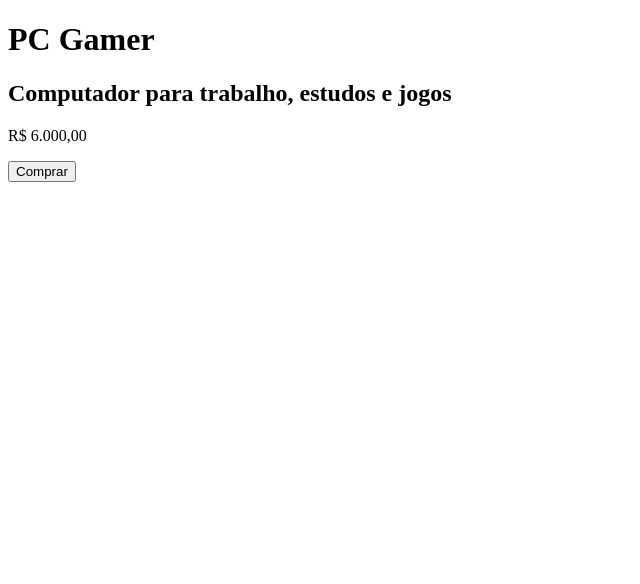
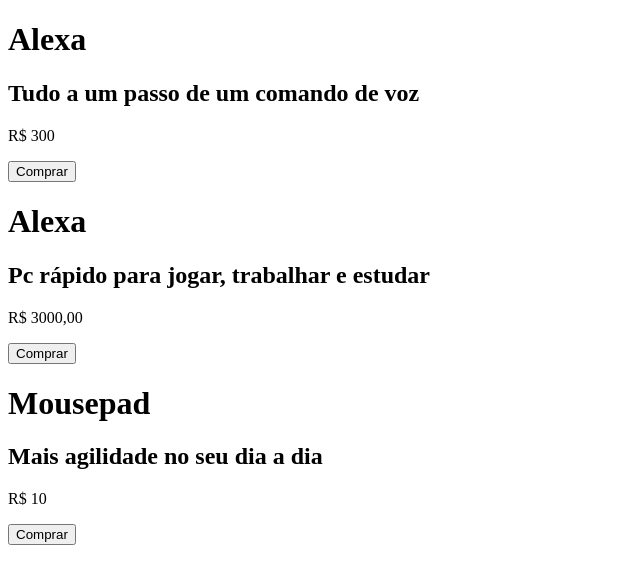
Before and after one commit to diegoddn/Aprendendo-React, a React (Vite) app in the folder projeto-react/: page / in a window 1280 px wide. Shown: the top 584 px of the page, without its empty margins (0-640 px from the left). Built offline with nearby package versions, Linux system fonts and the light colour scheme.

Commit message:
aula props

```diff
--- a/projeto-react/src/App.jsx
+++ b/projeto-react/src/App.jsx
@@ -3,7 +3,21 @@
 function App() {
   return (
     <div>
-      <CardProduto />
+      <CardProduto
+        produtoCadastrado={"Alexa"}
+        preco={"300"}
+        descricao={"Tudo a um passo de um comando de voz"}
+      />
+      <CardProduto
+        produtoCadastrado={"Alexa"}
+        preco={"3000,00"}
+        descricao={"Pc rápido para jogar, trabalhar e estudar"}
+      />
+      <CardProduto
+        produtoCadastrado={"Mousepad"}
+        preco={"10"}
+        descricao={"Mais agilidade no seu dia a dia"}
+      />
     </div>
   );
 }
--- a/projeto-react/src/components/CardProduto.jsx
+++ b/projeto-react/src/components/CardProduto.jsx
@@ -1,9 +1,9 @@
-const CardProduto = () => {
+const CardProduto = ({ produtoCadastrado, descricao, preco }) => {
   return (
     <div>
-      <h1>PC Gamer</h1>
-      <h2>Computador para trabalho, estudos e jogos</h2>
-      <p>R$ 6.000,00</p>
+      <h1>{produtoCadastrado}</h1>
+      <h2>{descricao}</h2>
+      <p>R$ {preco}</p>
       <button>Comprar</button>
     </div>
   );
```
